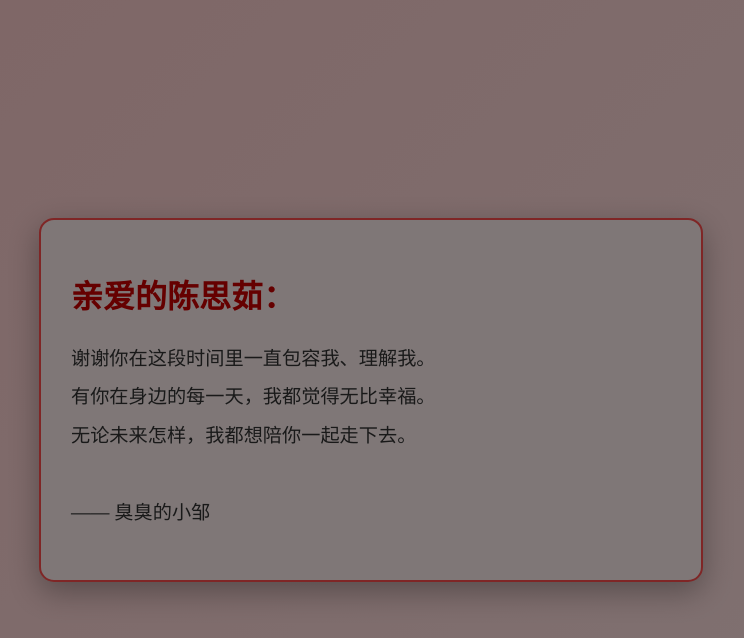
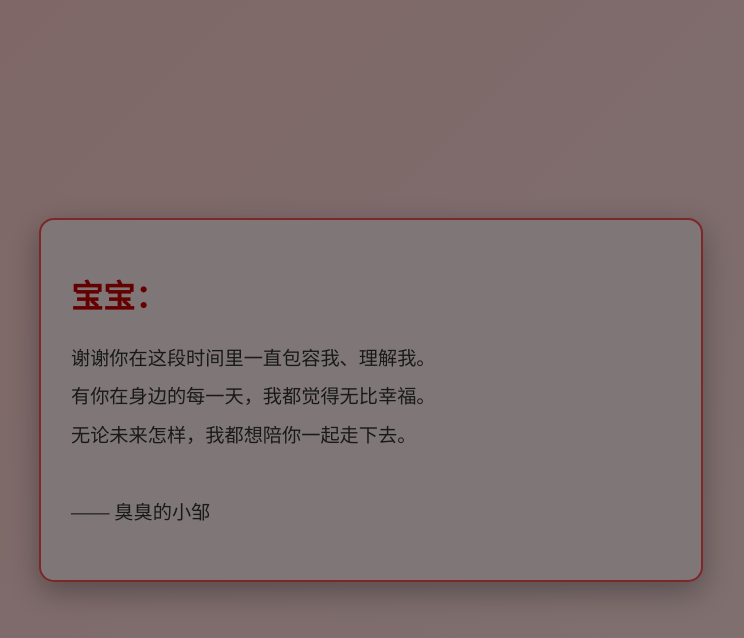
Before and after one commit to wuxiaoshuchu/letter, a plain HTML site: page index.html in a window 1280 px wide. Both pictures are taken after a click on the button "点我点我 ❤️". Shown: the whole page, without its empty margins (269-1013 px from the left). Drawn offline with Linux system fonts and the light colour scheme.

Commit message:
Update index.html

```diff
--- a/index.html
+++ b/index.html
@@ -3,7 +3,7 @@
 <head>
   <meta charset="UTF-8">
   <meta name="viewport" content="width=device-width, initial-scale=1.0">
-  <title>写给陈思茹的信</title>
+  <title>写给小陈的信</title>
   <style>
     body {
       margin: 0;
@@ -90,7 +90,7 @@
   <div class="overlay" id="overlay"></div>
 
   <div class="letter" id="letter">
-    <h1>亲爱的陈思茹：</h1>
+    <h1>宝宝：</h1>
     <p>
       谢谢你在这段时间里一直包容我、理解我。<br>
       有你在身边的每一天，我都觉得无比幸福。<br>
```
